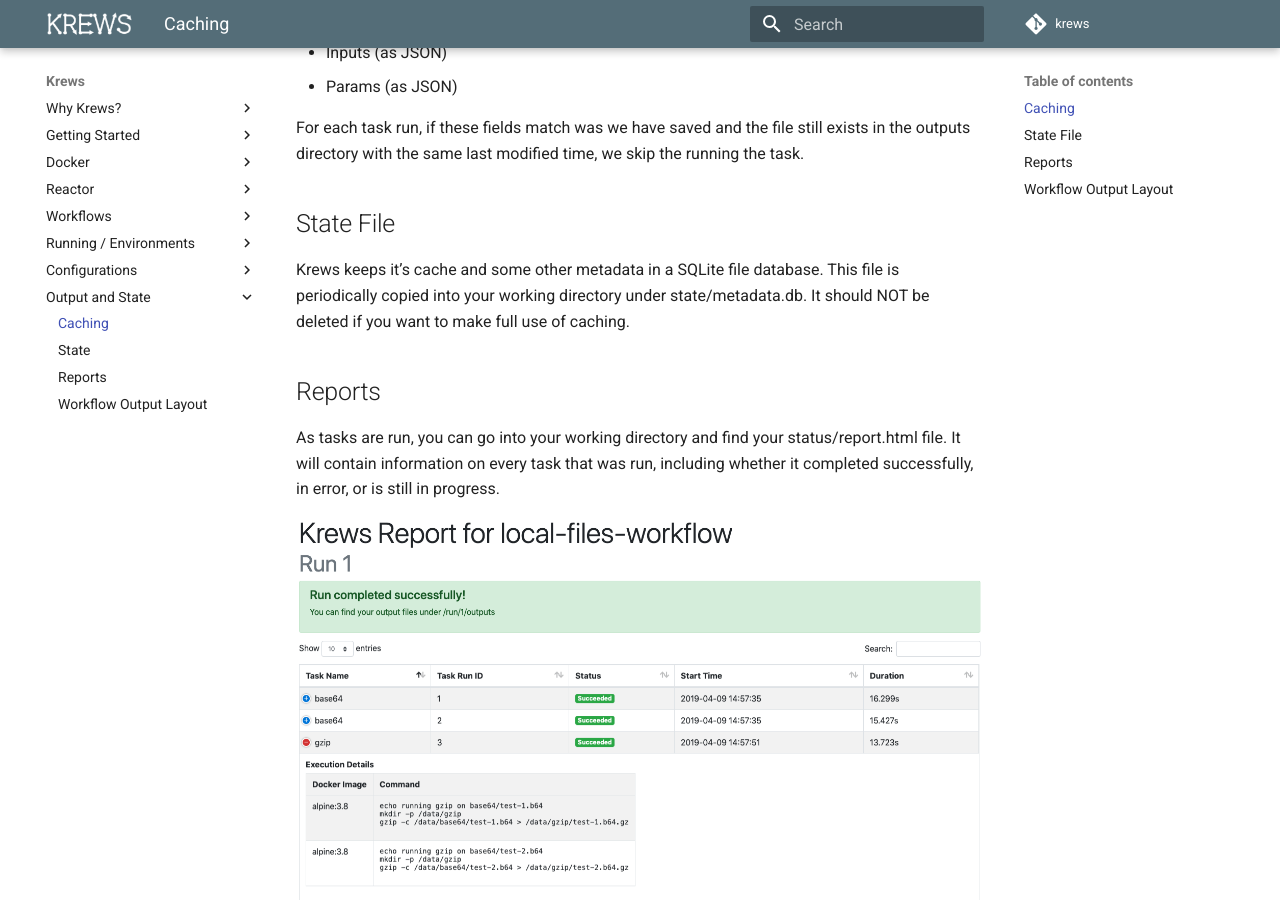
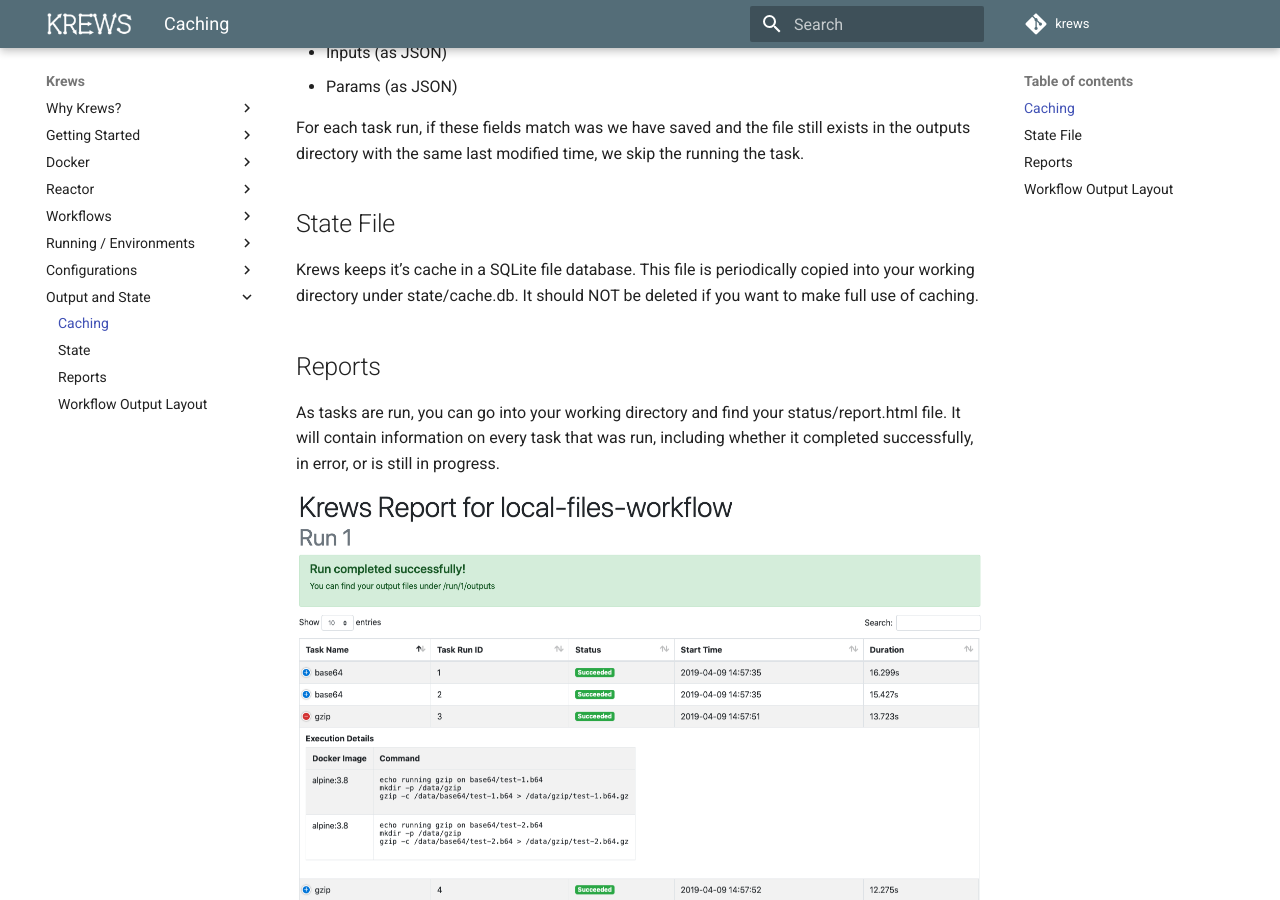
Before and after one commit to weng-lab/krews, an MkDocs documentation site: the page built from docs/state.md, in a window 1280 px wide and 900 px high, scrolled down 493 px. Built offline with MkDocs 1.6.1 and Material for MkDocs 9.7.7, drawn with Linux system fonts in a browser that asks for light colours; comment, search, counter and statistics services are not loaded.

Commit message:
Minor docs update

```diff
--- a/docs/state.md
+++ b/docs/state.md
@@ -21,8 +21,8 @@
 
 ## State File
 
-Krews keeps it's cache and some other metadata in a SQLite file database. This file is periodically copied into your
-working directory under state/metadata.db. It should NOT be deleted if you want to make full use of caching.
+Krews keeps it's cache in a SQLite file database. This file is periodically copied into your
+working directory under state/cache.db. It should NOT be deleted if you want to make full use of caching.
 
 ## Reports
 
```
